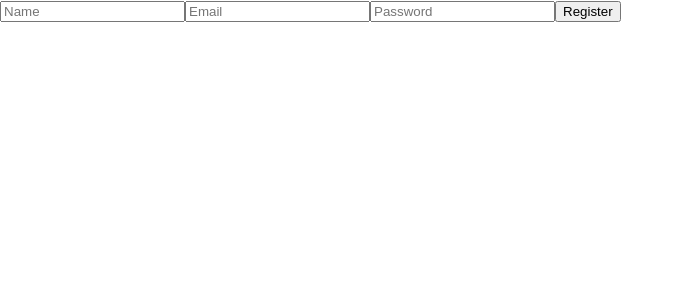
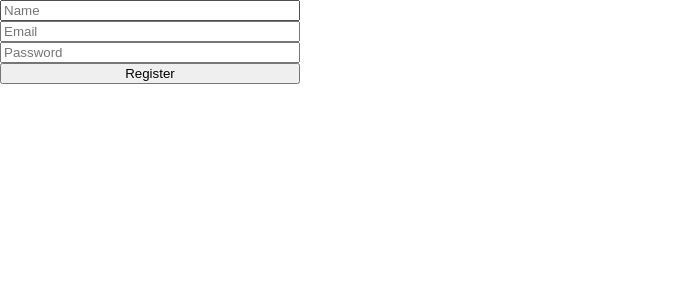
Before and after one commit to vault9-repo/primepicks-frontend, a React (Create React App) app: page /register in a window 1280 px wide. Shown: the top 300 px of the page, without its empty margins (0-684 px from the left). Built offline with nearby package versions, Linux system fonts and the light colour scheme; no server answers.

Commit message:
Complete React frontend for PrimePicks

```diff
--- a/package.json
+++ b/package.json
@@ -8,7 +8,7 @@
     "react-dom": "^18.2.0",
     "react-router-dom": "^6.16.0",
     "react-scripts": "5.0.1",
-    "web-vitals": "^5.1.0"
+    "web-vitals": "^3.3.0"
   },
   "scripts": {
     "start": "react-scripts start",
--- a/public/index.html
+++ b/public/index.html
@@ -10,21 +10,11 @@
       content="Web site created using create-react-app"
     />
     <link rel="apple-touch-icon" href="%PUBLIC_URL%/logo192.png" />
-    <!--
-      manifest.json provides metadata used when your web app is installed on a
-      user's mobile device or desktop. See https://developers.google.com/web/fundamentals/web-app-manifest/
-    -->
     <link rel="manifest" href="%PUBLIC_URL%/manifest.json" />
-    <!--
-      Notice the use of %PUBLIC_URL% in the tags above.
-      It will be replaced with the URL of the `public` folder during the build.
-      Only files inside the `public` folder can be referenced from the HTML.
+    <title>PrimePicks</title>
 
-      Unlike "/favicon.ico" or "favicon.ico", "%PUBLIC_URL%/favicon.ico" will
-      work correctly both with client-side routing and a non-root public URL.
-      Learn how to configure a non-root public URL by running `npm run build`.
-    -->
-    <title>React App</title>
+    <!-- Paystack inline script -->
+    <script src="https://js.paystack.co/v1/inline.js"></script>
   </head>
   <body>
     <noscript>You need to enable JavaScript to run this app.</noscript>
@@ -33,9 +23,6 @@
       This HTML file is a template.
       If you open it directly in the browser, you will see an empty page.
 
-      You can add webfonts, meta tags, or analytics to this file.
-      The build step will place the bundled scripts into the <body> tag.
-
       To begin the development, run `npm start` or `yarn start`.
       To create a production bundle, use `npm run build` or `yarn build`.
     -->
--- a/src/api.js
+++ b/src/api.js
@@ -4,7 +4,7 @@ const API_BASE = process.env.REACT_APP_API_URL;
 
 const api = axios.create({
   baseURL: API_BASE,
-  headers: { "Content-Type": "application/json" },
+  headers: { "Content-Type": "application/json" }
 });
 
 api.interceptors.request.use(config => {
--- a/src/components/AuthForm.js
+++ b/src/components/AuthForm.js
@@ -4,16 +4,15 @@ import AuthContext from '../context/AuthContext';
 
 const AuthForm = ({ type }) => {
   const { login } = useContext(AuthContext);
+  const [name, setName] = useState('');
   const [email, setEmail] = useState('');
   const [password, setPassword] = useState('');
-  const [name, setName] = useState('');
 
   const handleSubmit = async (e) => {
     e.preventDefault();
     try {
-      const url = `/` + type;
       const body = type === 'register' ? { name, email, password } : { email, password };
-      const res = await api.post(url, body);
+      const res = await api.post(`/${type}`, body);
       if (type === 'login') login(res.data.token);
       alert(res.data.message || "Success");
     } catch (err) {
@@ -22,10 +21,8 @@ const AuthForm = ({ type }) => {
   };
 
   return (
-    <form onSubmit={handleSubmit}>
-      {type === 'register' && (
-        <input type="text" placeholder="Name" value={name} onChange={e => setName(e.target.value)} required />
-      )}
+    <form onSubmit={handleSubmit} style={{ display: 'flex', flexDirection: 'column', maxWidth: 300 }}>
+      {type === 'register' && <input type="text" placeholder="Name" value={name} onChange={e => setName(e.target.value)} required />}
       <input type="email" placeholder="Email" value={email} onChange={e => setEmail(e.target.value)} required />
       <input type="password" placeholder="Password" value={password} onChange={e => setPassword(e.target.value)} required />
       <button type="submit">{type === 'register' ? 'Register' : 'Login'}</button>
--- a/src/components/PredictionCard.js
+++ b/src/components/PredictionCard.js
@@ -1,7 +1,7 @@
 import React from 'react';
 
 const PredictionCard = ({ prediction }) => (
-  <div style={{ border: '1px solid gray', margin: 10, padding: 10 }}>
+  <div style={{ border: '1px solid gray', padding: 10, margin: 10 }}>
     <h3>{prediction.match}</h3>
     <p>Tip: {prediction.tip}</p>
     <p>Odds: {prediction.odds}</p>
--- a/src/context/AuthContext.js
+++ b/src/context/AuthContext.js
@@ -9,9 +9,7 @@ export const AuthProvider = ({ children }) => {
 
   useEffect(() => {
     if (token) {
-      api.get('/me')
-        .then(res => setUser(res.data))
-        .catch(() => setUser(null));
+      api.get('/me').then(res => setUser(res.data)).catch(() => setUser(null));
     }
   }, [token]);
 
--- a/src/index.js
+++ b/src/index.js
@@ -11,5 +11,4 @@ root.render(
   </React.StrictMode>
 );
 
-// Measure performance (optional)
 reportWebVitals(console.log);
```
Also changed, not shown: public/New Text Document.txt (added), 1 other file (tests, documents, lock files or other folders).
